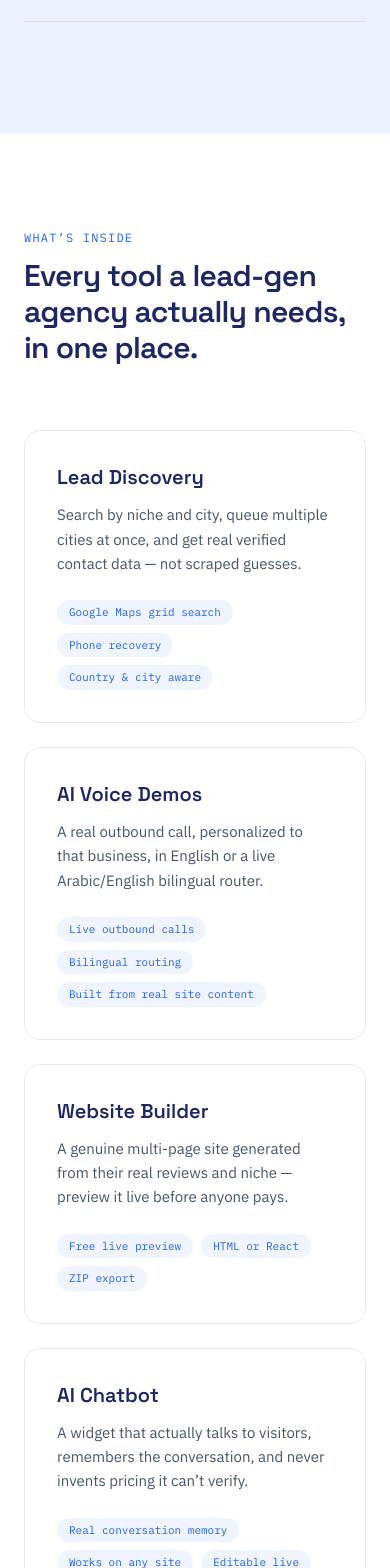
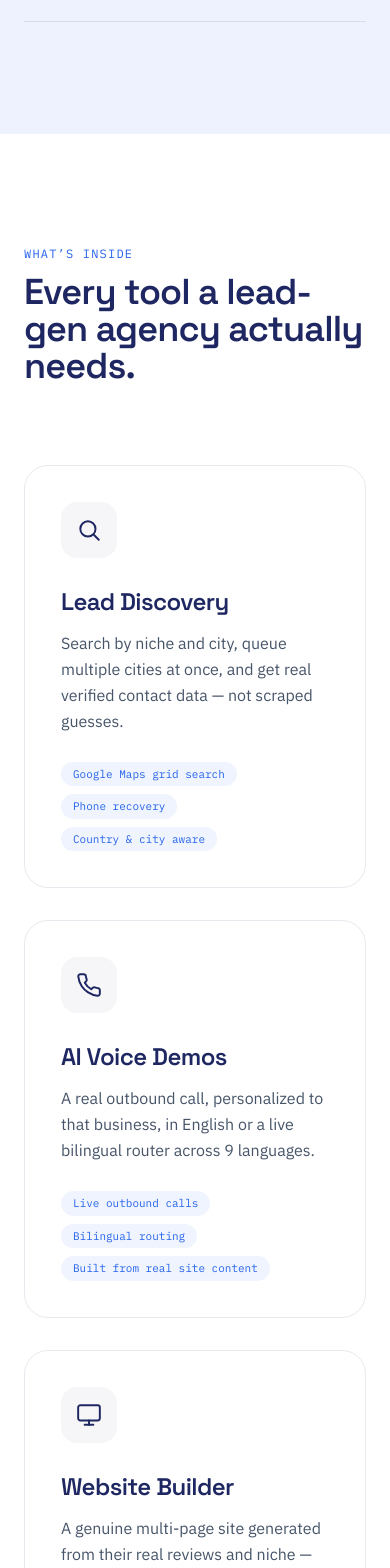
Before and after one commit to Nabeel-Usmani/automationgini-website, a React (Vite) app: page / in a window 390 px wide. Shown: the part 3260-4828 px from the top of the page. Built offline with nearby package versions, Linux system fonts and the light colour scheme.

Commit message:
Update Features.jsx

```diff
--- a/src/components/Features.jsx
+++ b/src/components/Features.jsx
@@ -5,44 +5,67 @@ const features = [
     title: 'Lead Discovery',
     desc: 'Search by niche and city, queue multiple cities at once, and get real verified contact data — not scraped guesses.',
     tags: ['Google Maps grid search', 'Phone recovery', 'Country & city aware'],
+    icon: (
+      <svg width="26" height="26" viewBox="0 0 24 24" fill="none" stroke="currentColor" strokeWidth="1.8" strokeLinecap="round" strokeLinejoin="round">
+        <circle cx="11" cy="11" r="7" /><line x1="21" y1="21" x2="16.65" y2="16.65" />
+      </svg>
+    ),
   },
   {
     title: 'AI Voice Demos',
-    desc: 'A real outbound call, personalized to that business, in English or a live Arabic/English bilingual router.',
+    desc: 'A real outbound call, personalized to that business, in English or a live bilingual router across 9 languages.',
     tags: ['Live outbound calls', 'Bilingual routing', 'Built from real site content'],
+    icon: (
+      <svg width="26" height="26" viewBox="0 0 24 24" fill="none" stroke="currentColor" strokeWidth="1.8" strokeLinecap="round" strokeLinejoin="round">
+        <path d="M22 16.92v3a2 2 0 0 1-2.18 2 19.79 19.79 0 0 1-8.63-3.07 19.5 19.5 0 0 1-6-6 19.79 19.79 0 0 1-3.07-8.67A2 2 0 0 1 4.11 2h3a2 2 0 0 1 2 1.72 12.84 12.84 0 0 0 .7 2.81 2 2 0 0 1-.45 2.11L8.09 9.91a16 16 0 0 0 6 6l1.27-1.27a2 2 0 0 1 2.11-.45 12.84 12.84 0 0 0 2.81.7A2 2 0 0 1 22 16.92z" />
+      </svg>
+    ),
   },
   {
     title: 'Website Builder',
     desc: 'A genuine multi-page site generated from their real reviews and niche — preview it live before anyone pays.',
     tags: ['Free live preview', 'HTML or React', 'ZIP export'],
+    icon: (
+      <svg width="26" height="26" viewBox="0 0 24 24" fill="none" stroke="currentColor" strokeWidth="1.8" strokeLinecap="round" strokeLinejoin="round">
+        <rect x="2" y="3" width="20" height="14" rx="2" /><line x1="8" y1="21" x2="16" y2="21" /><line x1="12" y1="17" x2="12" y2="21" />
+      </svg>
+    ),
   },
   {
     title: 'AI Chatbot',
     desc: 'A widget that actually talks to visitors, remembers the conversation, and never invents pricing it can\u2019t verify.',
     tags: ['Real conversation memory', 'Works on any site', 'Editable live'],
+    icon: (
+      <svg width="26" height="26" viewBox="0 0 24 24" fill="none" stroke="currentColor" strokeWidth="1.8" strokeLinecap="round" strokeLinejoin="round">
+        <path d="M21 15a2 2 0 0 1-2 2H7l-4 4V5a2 2 0 0 1 2-2h14a2 2 0 0 1 2 2z" />
+      </svg>
+    ),
   },
 ]
 
 export default function Features() {
   return (
-    <section id="features" className="bg-white py-24 md:py-32">
+    <section id="features" className="bg-white py-28 md:py-40">
       <div className="max-w-7xl mx-auto px-6 lg:px-10">
-        <Reveal className="max-w-2xl mb-16">
+        <Reveal className="max-w-2xl mb-20 md:mb-24">
           <p className="font-mono text-xs tracking-widest text-blue uppercase mb-3">What&rsquo;s inside</p>
-          <h2 className="font-display font-semibold text-3xl md:text-4xl text-navy tracking-tight">
-            Every tool a lead-gen agency actually needs, in one place.
+          <h2 className="font-display font-semibold text-4xl md:text-6xl text-navy tracking-tight leading-[1.02]">
+            Every tool a lead-gen agency actually needs.
           </h2>
         </Reveal>
 
-        <div className="grid md:grid-cols-2 gap-6">
+        <div className="grid md:grid-cols-2 gap-8 md:gap-10">
           {features.map((f, i) => (
             <Reveal
               key={f.title}
               delay={i * 80}
-              className="group border border-navy/10 rounded-2xl p-8 hover:border-blue/30 hover:shadow-lg hover:shadow-blue/[0.06] transition-all"
+              className="group relative border border-navy/10 rounded-3xl p-9 md:p-10 hover:border-blue/30 hover:shadow-xl hover:shadow-blue/[0.06] transition-all overflow-hidden"
             >
-              <h3 className="font-display font-semibold text-xl text-navy mb-3">{f.title}</h3>
-              <p className="font-body text-[15px] text-slate leading-relaxed mb-6">{f.desc}</p>
+              <div className="w-14 h-14 rounded-2xl bg-navy/[0.04] text-navy flex items-center justify-center mb-7 group-hover:bg-blue/10 group-hover:text-blue transition-colors">
+                {f.icon}
+              </div>
+              <h3 className="font-display font-semibold text-2xl text-navy mb-3 tracking-tight">{f.title}</h3>
+              <p className="font-body text-[16px] text-slate leading-relaxed mb-7 max-w-md">{f.desc}</p>
               <div className="flex flex-wrap gap-2">
                 {f.tags.map((t) => (
                   <span
```
